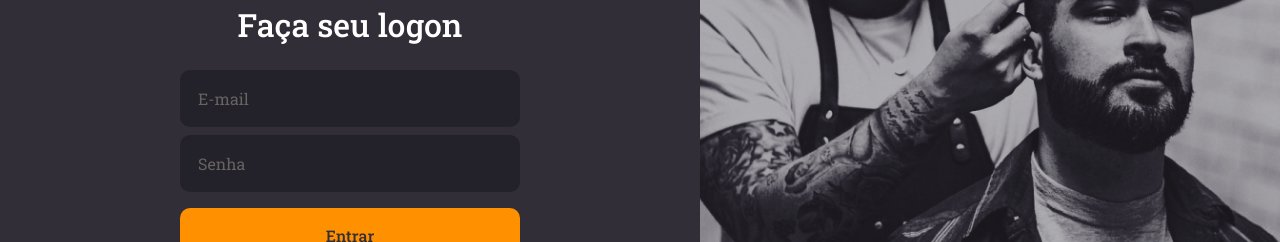
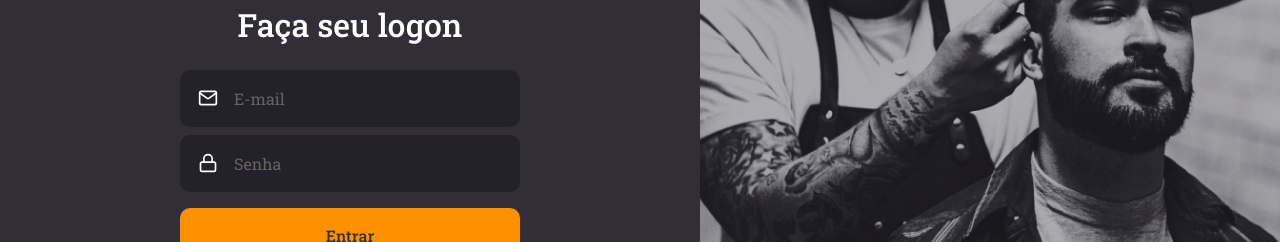
Before and after one commit to gustavo-candido/GoBarber, a React (Create React App) app in the folder web/: page / in a window 1280 px wide. Shown: the part 289-531 px from the top of the page. Built offline with nearby package versions, Linux system fonts and the light colour scheme; the HTML template or start-up script is replaced by a standard one.

Commit message:
{Estruturas das paginas}  - Isolamento de componentes

```diff
--- a/web/src/Pages/SignIn/index.tsx
+++ b/web/src/Pages/SignIn/index.tsx
@@ -1,9 +1,12 @@
 import React, { FC } from 'react';
-import { FiLogIn } from 'react-icons/fi';
+import { FiLogIn, FiMail, FiLock } from 'react-icons/fi';
 
 import { Container, Content, Background } from './styles';
 
 import logoImg from '../../assets/logo.svg';
+
+import Input from '../../components/Input';
+import Button from '../../components/Button';
 
 const SignIn: React.FC = () => (
   <Container>
@@ -12,16 +15,21 @@
       <form>
         <h1>Faça seu logon</h1>
 
-        <input placeholder="E-mail" />
+        <Input name="e-mail" icon={FiMail} placeholder="E-mail" />
 
-        <input type="passworld" placeholder="Senha" />
+        <Input
+          name="passworld"
+          icon={FiLock}
+          type="passworld"
+          placeholder="Senha"
+        />
 
-        <button type="submit">Entrar</button>
+        <Button type="submit">Entrar</Button>
 
         <a href="forgot">Esqueci minha senha</a>
       </form>
 
-      <a href="">
+      <a href="login">
         <FiLogIn />
         Criar conta
       </a>
--- a/web/src/Pages/SignIn/styles.ts
+++ b/web/src/Pages/SignIn/styles.ts
@@ -26,39 +26,6 @@
 
     h1 {
       margin-bottom: 24px;
-    }
-
-    input {
-      background: #232129;
-      border-radius: 10px;
-      border: 2px solid #232129;
-      padding: 16px;
-      width: 100%;
-      color: #f4ede8;
-
-      &::placeholder {
-        color: #666360;
-      }
-      & + input {
-        margin-top: 8px;
-      }
-    }
-
-    button {
-      width: 100%;
-      height: 56px;
-      border: 0;
-      border-radius: 10px;
-      color: #312e38;
-      background: #ff9000;
-      font-weight: 500;
-      padding: 0 16px;
-      margin-top: 16px;
-      transition: background-color 0.2s;
-
-      &:hover {
-        background: ${shade(0.2, '#ff9000')};
-      }
     }
 
     a {
--- /dev/null
+++ b/web/src/components/Button/index.tsx
@@ -0,0 +1,12 @@
+import React, { ButtonHTMLAttributes } from 'react';
+
+import { Container } from './styles';
+
+type ButtonProps = ButtonHTMLAttributes<HTMLButtonElement>;
+
+const Button: React.FC<ButtonProps> = ({ children, ...rest }) => (
+  <Container type="button" {...rest}>
+    {children}
+  </Container>
+);
+export default Button;
--- /dev/null
+++ b/web/src/components/Button/styles.ts
@@ -0,0 +1,19 @@
+import styled from 'styled-components';
+import { shade } from 'polished';
+
+export const Container = styled.button`
+  width: 100%;
+  height: 56px;
+  border: 0;
+  border-radius: 10px;
+  color: #312e38;
+  background: #ff9000;
+  font-weight: 500;
+  padding: 0 16px;
+  margin-top: 16px;
+  transition: background-color 0.2s;
+
+  &:hover {
+    background: ${shade(0.2, '#ff9000')};
+  }
+`;
--- /dev/null
+++ b/web/src/components/Input/index.tsx
@@ -0,0 +1,17 @@
+import React, { InputHTMLAttributes, ComponentType } from 'react';
+import { IconBaseProps } from 'react-icons';
+
+import { Container } from './styles';
+
+interface InputProps extends InputHTMLAttributes<HTMLInputElement> {
+  name: string;
+  icon?: React.ComponentType<IconBaseProps>;
+}
+
+const Input: React.FC<InputProps> = ({ icon: Icon, ...rest }) => (
+  <Container>
+    {Icon && <Icon size={20} />}
+    <input {...rest} />
+  </Container>
+);
+export default Input;
--- /dev/null
+++ b/web/src/components/Input/styles.ts
@@ -0,0 +1,31 @@
+import styled from 'styled-components';
+
+export const Container = styled.div`
+  background: #232129;
+  border-radius: 10px;
+  border: 2px solid #232129;
+  padding: 16px;
+  width: 100%;
+
+  display: flex;
+  align-items: center;
+
+  & + div {
+    margin-top: 8px;
+  }
+
+  input {
+    color: #f4ede8;
+    background: transparent;
+    flex: 1;
+    border: 0;
+
+    &::placeholder {
+      color: #666360;
+    }
+  }
+
+  svg {
+    margin-right: 16px;
+  }
+`;
```
Also changed, not shown: web/.eslintrc.json.
